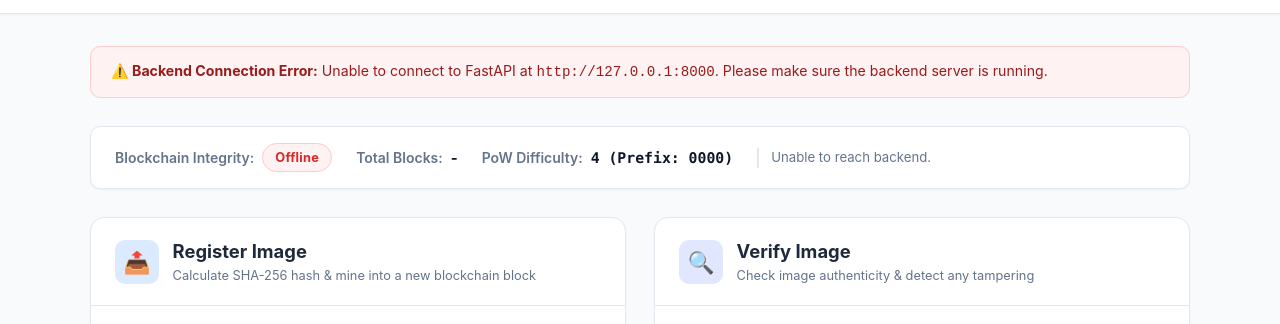
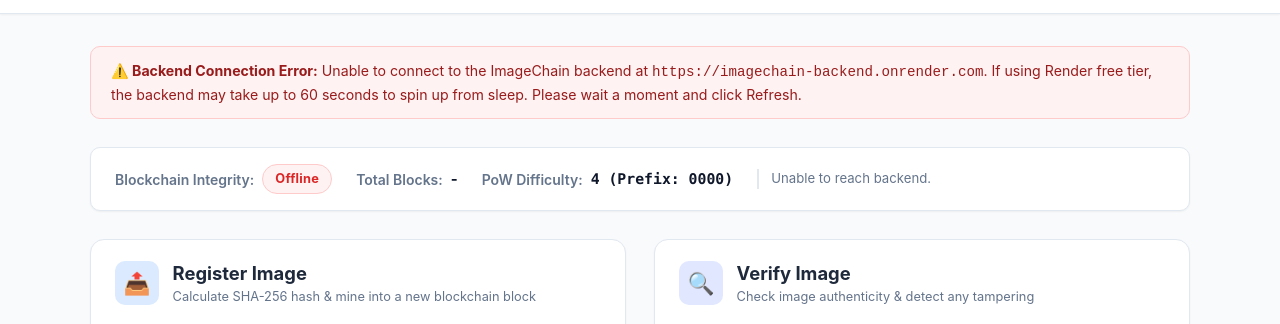
Before and after one commit to akanksha5362/ImageChain, a plain HTML site: page frontend/index.html in a window 1280 px wide. Shown: the part 75-399 px from the top of the page. Drawn offline with Linux system fonts and the light colour scheme; no server answers.

Commit message:
Fix frontend API error banner and add script cache-busting for Render

```diff
--- a/frontend/app.js
+++ b/frontend/app.js
@@ -12,6 +12,10 @@ const API_BASE_URL = "https://imagechain-backend.onrender.com";
 
 // DOM Elements
 const connectionErrorEl = document.getElementById("connection-error");
+const backendTargetUrl = document.getElementById("backend-target-url");
+if (backendTargetUrl) {
+  backendTargetUrl.textContent = API_BASE_URL;
+}
 const chainStatusBadge = document.getElementById("chain-status-badge");
 const chainStatusMessage = document.getElementById("chain-status-message");
 const totalBlocksCount = document.getElementById("total-blocks-count");
--- a/frontend/index.html
+++ b/frontend/index.html
@@ -30,7 +30,7 @@
 
     <!-- Global Connection Alert (hidden by default) -->
     <div id="connection-error" class="alert alert-error" style="display: none;">
-      <strong>⚠️ Backend Connection Error:</strong> Unable to connect to FastAPI at <code>http://127.0.0.1:8000</code>. Please make sure the backend server is running.
+      <strong>⚠️ Backend Connection Error:</strong> Unable to connect to the ImageChain backend at <code id="backend-target-url">https://imagechain-backend.onrender.com</code>. If using Render free tier, the backend may take up to 60 seconds to spin up from sleep. Please wait a moment and click Refresh.
     </div>
 
     <!-- Blockchain Status Bar -->
@@ -384,6 +384,6 @@
     </div>
   </footer>
 
-  <script src="app.js"></script>
+  <script src="app.js?v=2.0"></script>
 </body>
 </html>
```
